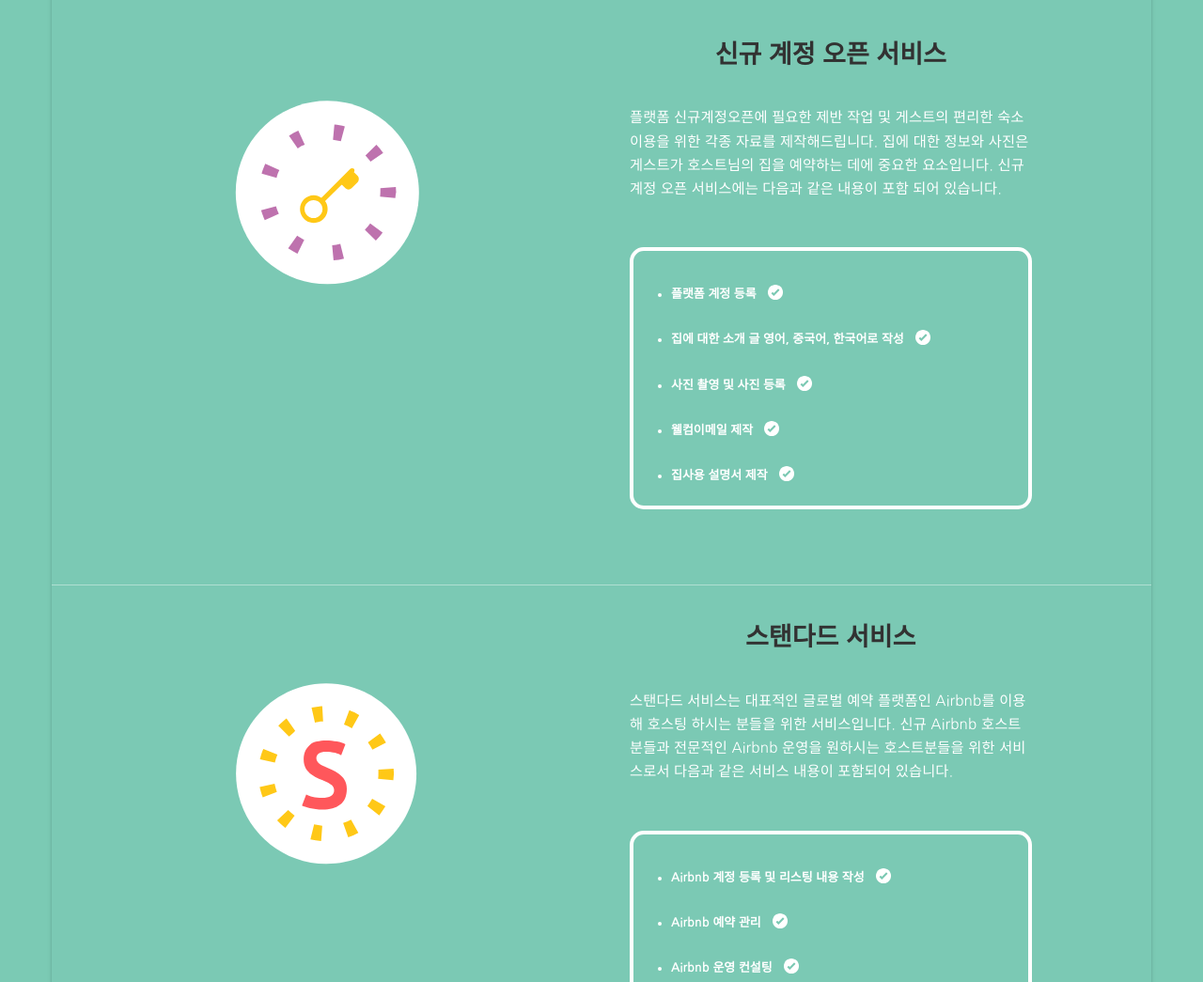
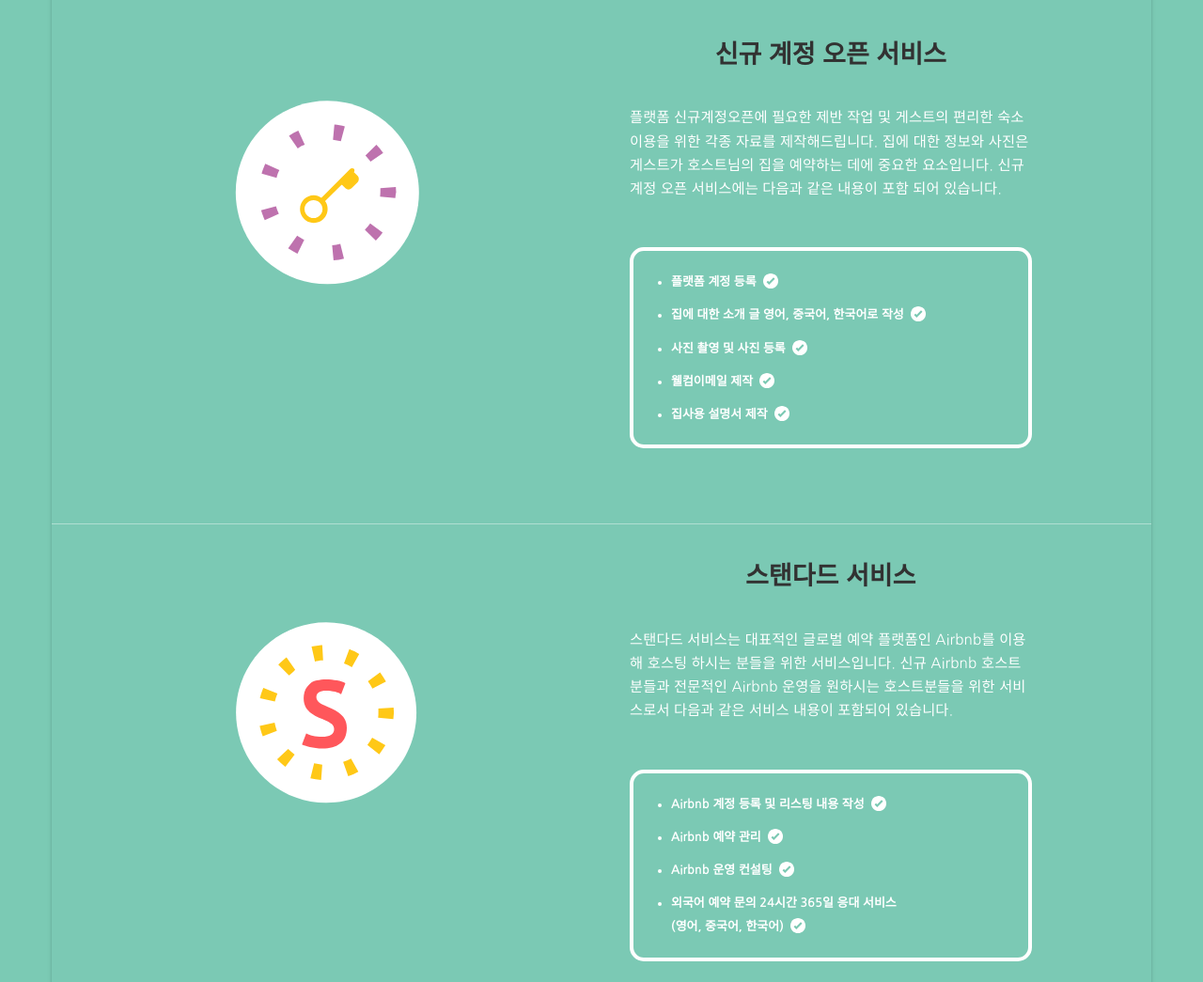
Before and after one commit to roomtomoney/website, a website: page index.html in a window 1280 px wide. Shown: the part 1803-2848 px from the top of the page at 94% size. Drawn offline with nearby package versions, Linux system fonts and the light colour scheme.

Commit message:
Add service check icons absolute position

```diff
--- a/css/style.css
+++ b/css/style.css
@@ -464,6 +464,7 @@
 	margin:10px 0;
 	font-size:0.8em;
 	font-weight:700;
+	position:relative;
 }
 
 .row .entry .icon {
@@ -521,9 +522,11 @@
 	display:inline-block;
 	width:30px;
 	height:30px;
-	top:9px;
-	left:5px;
-	position:relative;
+	top:auto;
+	margin-top:-3px;
+	/*top:10px;
+	left:5px;*/
+	position:absolute;
 	background:url(../imgs/icons/icon_check.svg) no-repeat;
 }
 
```
